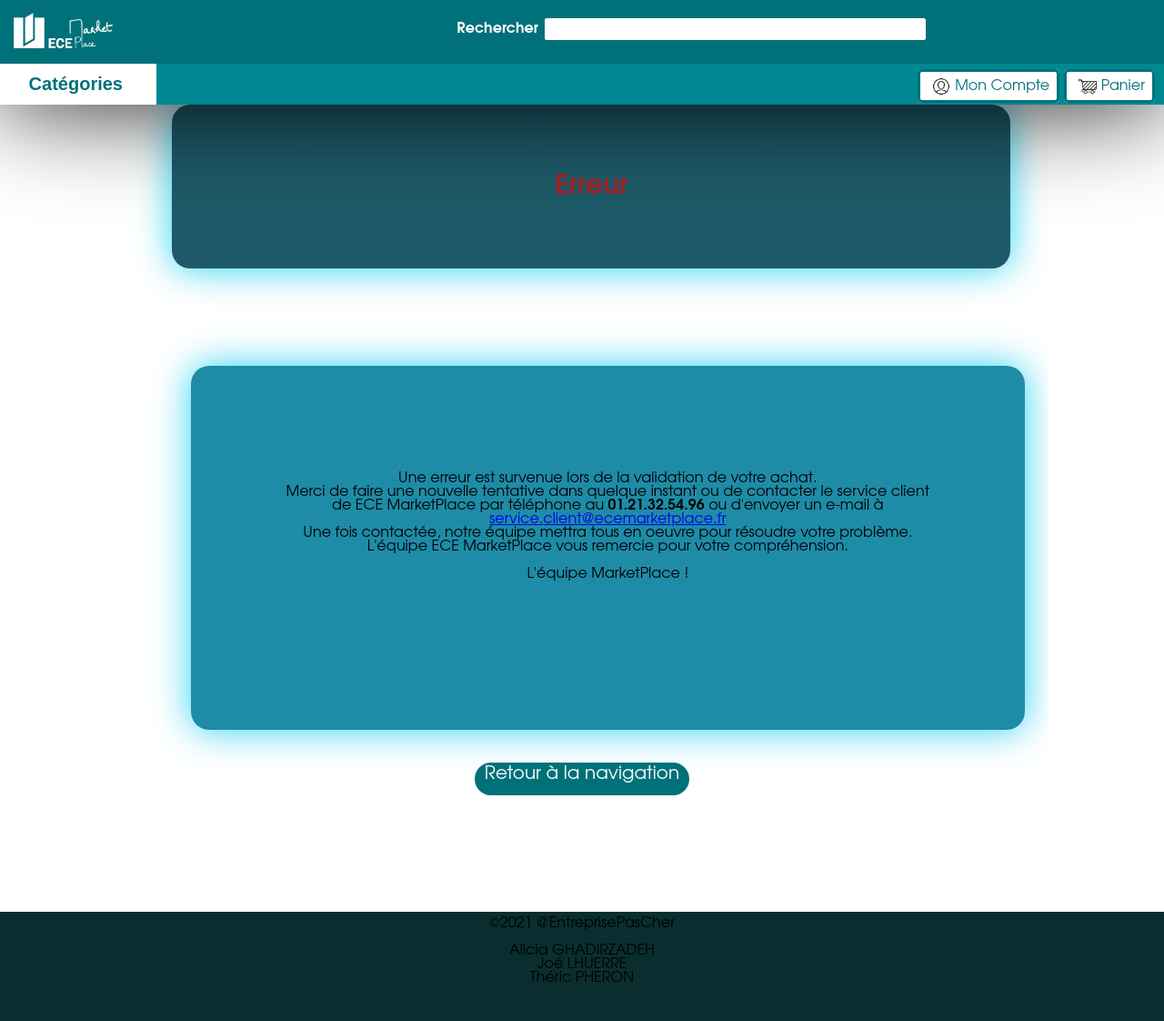
After one commit to T-Pheron/ProjetWebDynamique, a PHP site: page /ErreurAchat.html in a window 1280 px wide. The commit adds this page. Shown: the whole page at 91% size. Run offline with PHP 8.4, Linux system fonts and the light colour scheme; some libraries are stand-ins or nearby versions.

Commit message:
Création page de erreur - 29/05/21

```diff
--- a/CSS/style_css_base.css
+++ b/CSS/style_css_base.css
@@ -1,9 +1,11 @@
 html, body {
-    margin: 0px;
-    padding:0px;
-    font-family: Avantgarde, TeX Gyre Adventor, URW Gothic L, sans-serif;
-    justify-content: center;
-    background-color: #ffffff;
+	margin: 0px;
+	padding: 0px;
+	font-family: Avantgarde, TeX Gyre Adventor, URW Gothic L, sans-serif;
+	justify-content: center;
+	background-color: #ffffff;
+	left: 69%;
+	text-align: center;
 }
 #enTete{
 	position: fixed;
@@ -29,7 +31,7 @@ html, body {
     width: 100%;
     color: rgb(255, 255, 255);
 }
-#barreDeRecherche table{
+#barreDeRecherche table, #titrePrincipal{
     width: 50%;
     text-align: right;
     vertical-align: center;
@@ -40,6 +42,11 @@ html, body {
     border-radius:5px;
     height: 30px;
 }
+#titrePrincipal{
+    margin-top:0px;
+    padding-top: 5px;
+    color: rgb(255, 255, 255);
+}
 
 #divBarreEntete{
     height: 45px;
@@ -47,7 +54,7 @@ html, body {
     margin: 0px;
     background-color: white;
 }
-#barreEntete{
+#barreEntete,#barreEnteteInscription {
     padding: 10px;
     background-color: #008892;
     height: 25px;
@@ -57,6 +64,10 @@ html, body {
     float: right;
     width: 85%;
 }
+#barreEnteteInscription{
+    width: 100%;
+}
+
 #boutonMenu{
     float: left;
     background-color: rgb(255, 255, 255);
@@ -145,13 +156,19 @@ html, body {
     animation-iteration-count: infinite;
 }
 @keyframes imageBanderoleEvenement{
-    0%{
+    10%{
         transform:translateX(0);
     }
-    33%{
+    20%{
         transform:translateX(-2000px);
     }
-    66%{
+    50%{
+        transform:translateX(-2000px);
+    }
+    60%{
+        transform:translateX(-4000px);
+    }
+    90%{
         transform:translateX(-4000px);
     }
     100%{
@@ -167,7 +184,7 @@ html, body {
 }
 
 footer{
-    background-color: #4b6c6e;
+    background-color: #0a2e30;
     padding: 5px;
     height: 110px;
     text-align:center;
--- /dev/null
+++ b/CSS/style_page_acheteur.css
@@ -0,0 +1,106 @@
+#corpSite{
+	width: 100%;
+	transition: width 1s, left 1s;
+	position: relative;
+	overflow: hidden;
+	margin-left: 10%;
+	margin-right: 10%;
+	margin-bottom: 10%;
+}
+
+#banderoleTitre{
+	text-align: center;
+	border: 0px;
+	padding-top: 5%;
+	padding-bottom: 5%;
+	border-radius: 20px;
+	background-color: #004455e1;
+	-webkit-box-shadow: 0px 0px 40px #00caeed7;
+	box-shadow: 0px 0px 40px #00caeed7;
+	width: 90%;
+	margin-left: 6%;
+}
+
+#banderoleTitre h2{
+	color: rgba(255, 0, 0, 0.589);
+	font-size: 30px;
+}
+
+.indent {
+    line-height: 25px;
+    padding-top: 50px;
+    width: 700px;
+    display: block;
+    margin-left: auto;
+    margin-right: auto;
+}
+
+.ligneEcran {
+	padding-bottom: 10px;
+	padding-left: 20%;
+	height: 31px;
+	padding-top: 10px;
+}
+
+.labelCol {
+    float: left;
+    width: 120px;
+    text-align: right;
+    padding-right: 25px;
+}
+
+#password, #mail, #name, #firstname, #pseudo,#addresse1,#addresse2,#city,#postalcode, #country, #number{
+    border : solid #007179;
+    border-radius: 10px;
+    width:40%;
+    height: 20px;
+}
+
+#mdpOublie {
+	padding-bottom: 10px;
+	padding-top: 10px;
+	text-align: center;
+}
+#boutonValiation{
+	text-align: center;
+	border : solid #007179;
+	border-radius: 50px;
+	height: 30px;
+	width: 230px;
+	background-color: #007179;
+	color: white;
+	display: block;
+	margin-left: auto;
+	margin-right: auto;
+	margin-top: 33px;
+}
+
+#ecranInformations, #ecranInformationsP {
+	border-radius: 20px;
+	height: 600px;
+	display: block;
+	padding-top: 30px;
+	padding-bottom: 30px;
+	margin-bottom: 150px;
+	margin-top: -7px;
+	position: relative;
+	top: 15%;
+	background-color: #007d9ce1;
+	-webkit-box-shadow: 0px 0px 40px #00caeed7;
+	box-shadow: 0px 0px 40px #00caeed7;
+	padding-left: 0%;
+	padding-right: 0px;
+	width: 95%;
+	margin-left: 3%;
+}
+
+#ecranInformationsP{
+	height: 200px;
+	padding: 100px;
+	width: 70%;
+	margin-left: 8%;
+}
+#boutonValiation{
+	text-decoration: none;
+	font-size: 20px;
+}
--- /dev/null
+++ b/ErreurAchat.html
@@ -0,0 +1,89 @@
+<!DOCTYPE html>
+<html lang="fr">
+<head>
+    <meta charset="UTF-8">
+    <meta name="viewport" content="width=device-width, initial-scale=1.0">
+    <meta http-equiv="X-UA-Compatible" content="ie=edge">
+    <title>ECE MarketPlace</title>
+    <link rel="stylesheet" type="text/css" href="CSS/style_css_base.css">
+    <link rel="stylesheet" type="text/css" href="CSS/style_page_acheteur.css">
+    <script src="https://ajax.googleapis.com/ajax/libs/jquery/3.1.1/jquery.min.js"></script>
+    <script src="JS/scripte_menu_vertical.js" async></script>
+
+
+    <div id="enTete">
+        <div id="topEntete">
+            <a href="PageAccueil.html"><img id="logoAccueil" src="files/logo/ECEMarket_base.png"></a>
+            <div id="barreDeRecherche">
+                <table>
+                    <tr>
+                        <td>
+                            <h4>Rechercher</h4>
+                        </td>
+                        <td>
+                            <input type="search" id="barreRecherche" name="barreRecherche">
+                        </td>
+                    </tr>
+                </table>
+            </div>
+        </div>
+
+        <div id="divBarreEntete">
+            <div id="boutonMenu">
+                <button id="boutonMenuB">Catégories</button>
+            </div>
+            <div id="barreEntete">
+                <a class="boutonNav" href="PageConnexion_Vendeur.html"><img id="logoCompte" src="files/logo/iconfinder_User.png">Mon Compte</a>
+                <a class="boutonNav" href="PageConnexion_Vendeur.html"><img id="logoPanier" src="files/logo/iconfinder_cart.png">Panier</a>
+            </div>
+        </div>
+
+
+    </div>
+</head>
+
+<body>
+    <div id="teteBody"></div>
+    <div id="corpBody">
+        <div id="menuVertical">
+            <a href="categorieLivre.html"><div>Livre, BD, eBooks<br></div></a>
+            <a href="categoriePhoto.html"><div>Photo, Caméra<br></div></a>
+            <a href="categorieSon.html"><div>Son, Hi-fi<br></div></a>
+            <a href="categorieTV.html"><div>TV, Vidéo<br></div></a>
+            <a href="categorieInformatique.html"><div>Informatique, Multimédia<br></div></a>
+            <a href="categorieSmarthPhone.html"><div>SmartPhone, Téléphonie<br></div></a>
+            <a href="categorieSport.html"><div>Sport<br></div></a>
+            <a href="categorieSoin.html"><div>Soin Beauté<br></div></a>
+            <a href="categorieBijoux.html"><div>Bijoux, Accesoires<br></div></a>
+            <a href="categorieDecoration.html"><div>Décoration, Maison<br></div></a>
+            <a href="categorieJardin.html"><div>Jardin, Bricolage<br></div></a>
+        </div>
+        <div id="corpSite">
+            <div id="banderoleTitre">
+                <h2>Erreur</h2>
+            </div>
+            <div id="ecranInformationsP">
+                <p class="text">
+                    Une erreur est survenue lors de la validation de votre achat.<br>
+                    Merci de faire une nouvelle tentative dans quelque instant ou de contacter le service client de ECE MarketPlace par téléphone au <b>01.21.32.54.96</b>
+                    ou d'envoyer un e-mail à <a href="mailto: service.client@ecemarketplace.fr">service.client@ecemarketplace.fr</a>
+                    <br> Une fois contactée, notre équipe mettra tous en oeuvre pour résoudre votre problème.<br>
+                    L'équipe ECE MarketPlace vous remercie pour votre compréhension.<br> <br>
+
+                    L'équipe MarketPlace !
+                </p>
+            </div>
+            <a href="PageAccueil.html" id="boutonValiation">Retour à la navigation</a>
+
+        </div>
+    </div>
+</body>
+<footer>
+    <div>
+        ©2021 @EntreprisePasCher <br> <br>
+        Alicia GHADIRZADEH <br>
+        Joé LHUERRE <br>
+        Théric PHERON
+    </div>
+</footer>
+</html>
--- a/PageConnexion_Admin.html
+++ b/PageConnexion_Admin.html
@@ -33,7 +33,7 @@
                 <button id="boutonMenuB">Catégories</button>
             </div>
             <div id="barreEntete">
-                <a id="boutonConnexionA" href="PageConnexion_Acheteur.html"><img id="logoCompte" src="Files/logo/iconfinder_User.png">Compte acheteur</a>
+                <a id="boutonConnexionA" href="PageConnexion_Acheteur.html"><img id="logoCompte" src="Files/logo/iconfinder_User.png">Compte client</a>
                 <a id="boutonConnexionV" href="PageConnexion_Vendeur.html"><img id="logoCompte" src="Files/logo/iconfinder_User.png">Compte Vendeur</a>
             </div>
         </div>
@@ -86,7 +86,7 @@
                         <div id="ou">
                             <p>ou</p>
                         </div>
-                        <button id="boutonCreationCompte">Créer mon compte adminsitrateur</button>
+                        <a href="PageCréation_Admin.html" id="boutonCreationCompte">Créer mon compte adminsitrateur</a>
 
 
                     </form>
```
Also changed, not shown: CSS/style_page_connexion.css (+7 -5 lines), CoordonneesDeLivraison.html (added, +96 -0 lines), PageConnexion_Acheteur.html (+13 -18 lines), PageConnexion_Vendeur.html (+4 -7 lines), PageCréation_Acheteur.html (added, +93 -0 lines), PageCréation_Admin.html (added, +94 -0 lines), PageCréation_Vendeur.html (added, +93 -0 lines), recup_donnees_connexion_acheteur.php (added, +64 -0 lines), BDD/ece_market_place_bdd (1).sql (added), Files/logo/iconfinder_user_plus.png (added).
